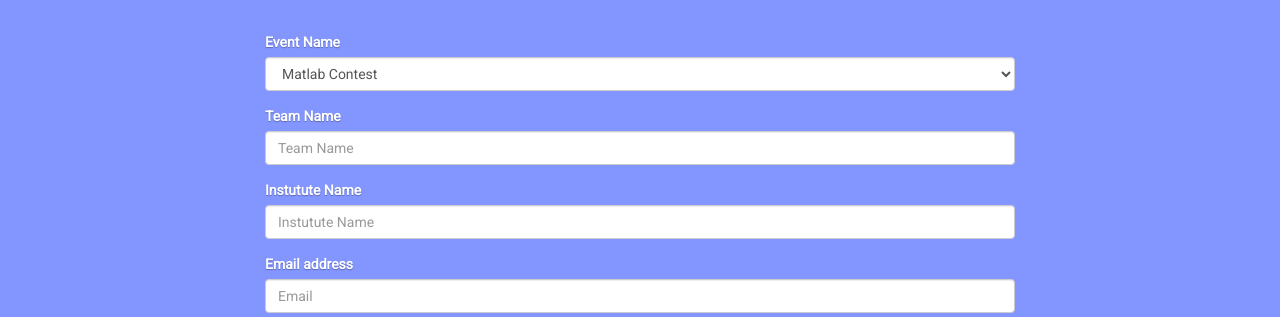
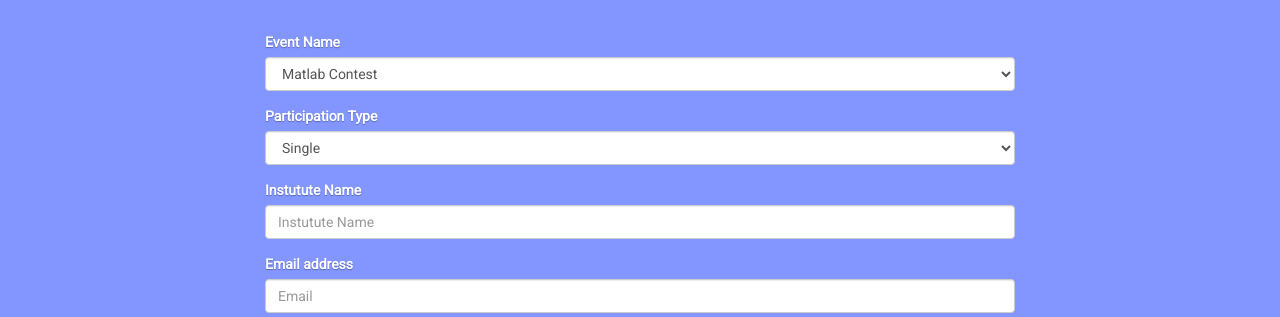
Before and after one commit to mortuzahossain/eeeday, a PHP site: page /participate.php in a window 1280 px wide. Shown: the part 524-841 px from the top of the page. Run offline with PHP 8.4, Linux system fonts and the light colour scheme.

Commit message:
Done some change

```diff
--- a/participate.php
+++ b/participate.php
@@ -10,7 +10,7 @@
                         Register
                     </h2>
 
-                    <form>
+                    <form action="" method="post">
                       <div class="form-group">
                         <label for="exampleInputEmail1">Event Name</label>
                         <select class="form-control" required="1" name="event-name">
@@ -18,10 +18,18 @@
                             <option value="fifa">FIFA</option>
                         </select>
                       </div>
+
                       <div class="form-group">
-                        <label for="exampleInputEmail1">Team Name</label>
-                        <input type="text" class="form-control" placeholder="Team Name" name="team-name">
+                        <label for="exampleInputEmail1">Participation Type</label>
+                        <select class="form-control" required="1" name="event-name" onchange="selInput()" id="ptype">
+                            <option value="1">Single</option>
+                            <option value="2">Team</option>
+                        </select>
                       </div>
+
+                        <div id="output"></div>
+
+
                       <div class="form-group">
                         <label for="exampleInputEmail1">Instutute Name</label>
                         <input type="text" class="form-control" placeholder="Instutute Name" name="instutute-name">
@@ -50,13 +58,45 @@
                         <label for="exampleInputPassword1">Member 2 </label><span>(optional)</span>
                         <input type="text" class="form-control" placeholder="Enter Name" name="member2">
                       </div>
-                      <button type="submit" class="btn btn-success" style="float: right;">Submit</button>
+                      <button type="submit" class="btn btn-success" style="float: right;" name="submit">Submit</button>
                     </form>
                 </div>
             </div>
         </div>
     </div>
 
+<?php
+
+    if(isset($_POST['submit'])){
+        if (isset($_POST['team-name'])) {
+            $team_name = $_POST['team-name'];
+            echo $team_name;
+        }
+    }
+
+?>
+
+
+<script type="text/javascript">
+    function selInput() {
+
+        var e = document.getElementById("ptype");
+        var type = e.options[e.selectedIndex].value;
+        console.log(type);
+
+        var opt = document.getElementById("output");
+
+        var single = 'Single';
+        var team = '<div class="form-group"><label for="exampleInputEmail1">Team Name</label><input type="text" class="form-control" placeholder="Team Name" name="team-name">';
+
+        if (type == 2) {
+            opt.innerHTML = team;
+        }
+
+    }
+    selInput();
+</script>
+
 
 <?php
     include 'inc/footer.php';
```
